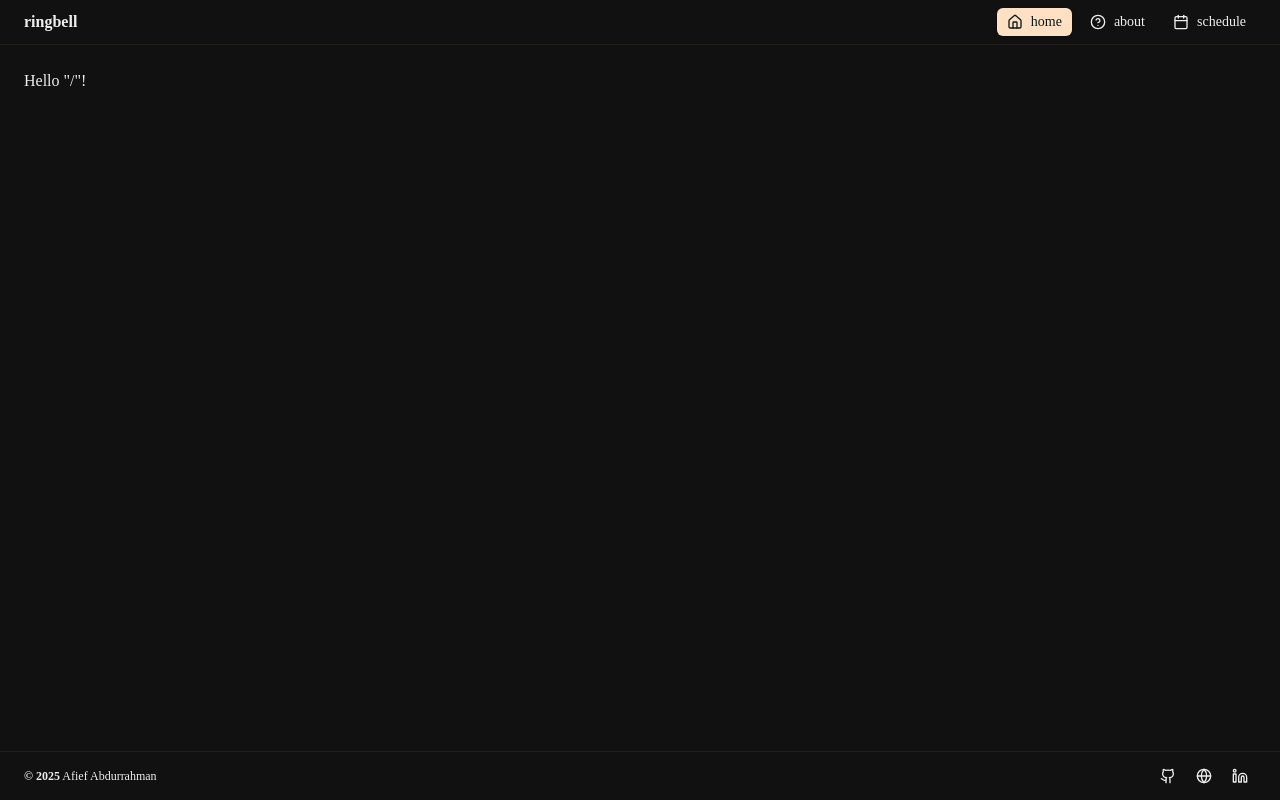
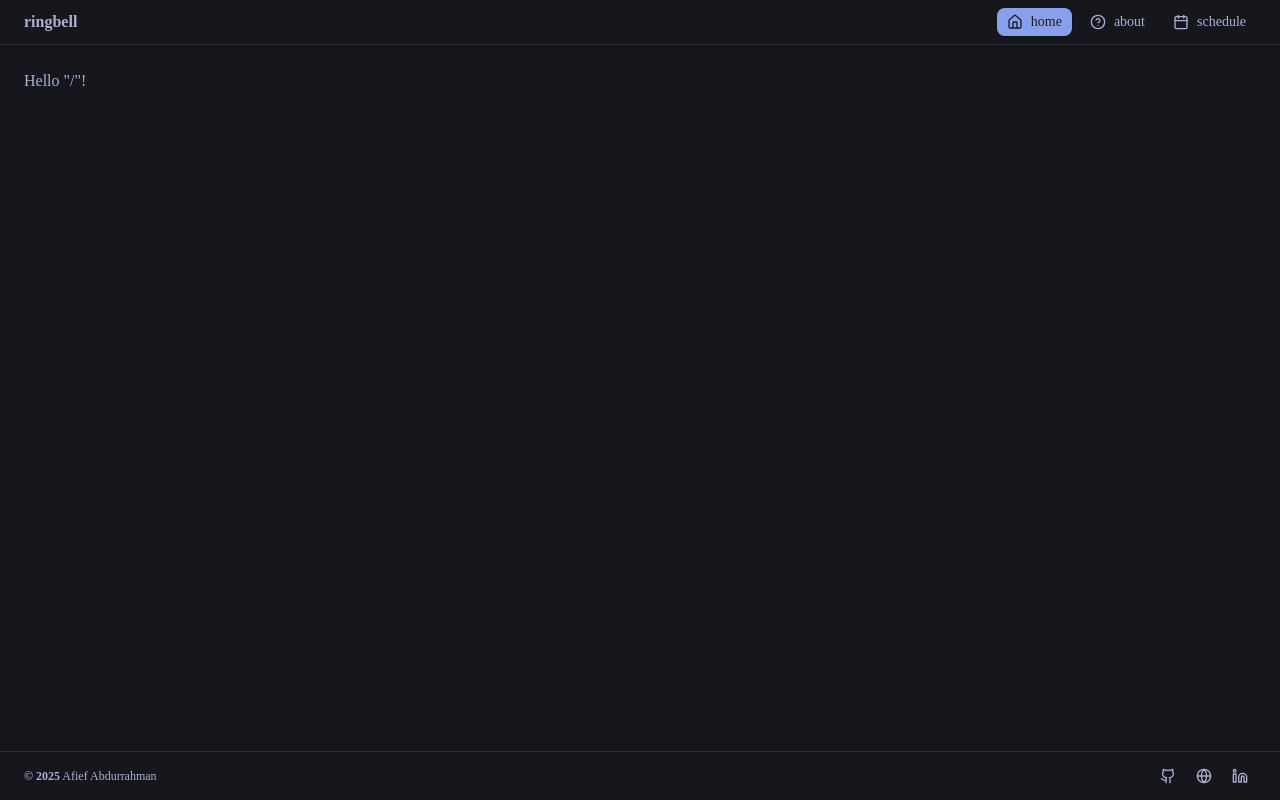
Before and after one commit to mafiefa02/school-bell, a React (Vite) app: page / in a window 1280 px wide. Built offline with nearby package versions, Linux system fonts and the light colour scheme.

Commit message:
chore: change theme color and border radius

```diff
--- a/src/styles/index.css
+++ b/src/styles/index.css
@@ -10,58 +10,58 @@
 }
 
 :root {
-  --background: hsl(0 0% 97.65%);
-  --foreground: hsl(0 0% 12.55%);
-  --muted: hsl(0 0% 93.73%);
-  --muted-foreground: hsl(0 0% 39.22%);
-  --popover: hsl(0 0% 98.82%);
-  --popover-foreground: hsl(0 0% 12.55%);
-  --card: hsl(0 0% 98.82%);
-  --card-foreground: hsl(0 0% 12.55%);
-  --border: hsl(0 0% 84.71%);
-  --input: hsl(0 0% 94.12%);
-  --primary: hsl(16.27 21.6% 32.26%);
-  --primary-foreground: hsl(44 0% 100%);
-  --secondary: hsl(34.05 100% 85.49%);
-  --secondary-foreground: hsl(16.27 50.43% 22.94%);
-  --accent: hsl(0 0% 90.98%);
-  --accent-foreground: hsl(0 0% 12.55%);
-  --destructive: hsl(10.16 77.87% 53.92%);
-  --destructive-foreground: hsl(0 0% 100%);
-  --ring: hsl(24.8 79.79% 63.14%);
-  --chart-1: hsl(16.27 21.6% 32.26%);
-  --chart-2: hsl(34.05 100% 85.49%);
-  --chart-3: hsl(0 0% 90.98%);
-  --chart-4: hsl(34.05 100% 88.49%);
-  --chart-5: hsl(16.27 24.6% 32.26%);
-  --radius: 0.5rem;
+  --background: hsl(0 0% 100%);
+  --foreground: hsl(222.2 84% 4.9%);
+  --muted: hsl(210 40% 96.1%);
+  --muted-foreground: hsl(215.4 16.3% 46.9%);
+  --popover: hsl(0 0% 100%);
+  --popover-foreground: hsl(222.2 84% 4.9%);
+  --card: hsl(0 0% 100%);
+  --card-foreground: hsl(222.2 84% 4.9%);
+  --border: hsl(214.3 31.8% 91.4%);
+  --input: hsl(214.3 31.8% 91.4%);
+  --primary: hsl(220.47 98.26% 36.08%);
+  --primary-foreground: hsl(210 40% 98%);
+  --secondary: hsl(210 40% 96.1%);
+  --secondary-foreground: hsl(222.2 47.4% 11.2%);
+  --accent: hsl(210 40% 96.1%);
+  --accent-foreground: hsl(222.2 47.4% 11.2%);
+  --destructive: hsl(0 92.99% 56.11%);
+  --destructive-foreground: hsl(210 40% 98%);
+  --ring: hsl(220.67 97.83% 36.08%);
+  --chart-1: hsl(220.47 98.26% 36.08%);
+  --chart-2: hsl(210 40% 96.1%);
+  --chart-3: hsl(210 40% 96.1%);
+  --chart-4: hsl(210 40% 99.1%);
+  --chart-5: hsl(220.47 101.26% 36.08%);
+  --radius: 0.6rem;
 }
 
 .dark {
-  --background: hsl(0 0% 6.67%);
-  --foreground: hsl(0 0% 93.33%);
-  --muted: hsl(0 0% 13.33%);
-  --muted-foreground: hsl(0 0% 70.59%);
-  --popover: hsl(0 0% 9.8%);
-  --popover-foreground: hsl(0 0% 93.33%);
-  --card: hsl(0 0% 9.8%);
-  --card-foreground: hsl(0 0% 93.33%);
-  --border: hsl(44 14% 11%);
-  --input: hsl(0 0% 28.24%);
-  --primary: hsl(29.51 100% 88.04%);
-  --primary-foreground: hsl(185.66 54.05% 6.99%);
-  --secondary: hsl(28.5 17.53% 18.98%);
-  --secondary-foreground: hsl(29.51 100% 88.04%);
-  --accent: hsl(0 0% 16.47%);
-  --accent-foreground: hsl(0 0% 93.33%);
-  --destructive: hsl(10.16 77.87% 53.92%);
-  --destructive-foreground: hsl(0 0% 100%);
-  --ring: hsl(29.51 100% 88.04%);
-  --chart-1: hsl(29.51 100% 88.04%);
-  --chart-2: hsl(28.5 17.53% 18.98%);
-  --chart-3: hsl(0 0% 16.47%);
-  --chart-4: hsl(28.5 17.53% 21.98%);
-  --chart-5: hsl(29.51 103% 88.04%);
+  --background: hsl(240 13.73% 10%);
+  --foreground: hsl(229.76 31.78% 74.71%);
+  --muted: hsl(232.5 15.44% 18.32%);
+  --muted-foreground: hsl(233.79 11.37% 50%);
+  --popover: hsl(234.55 17.46% 12.35%);
+  --popover-foreground: hsl(234 12.4% 52.55%);
+  --card: hsl(234.55 17.46% 12.35%);
+  --card-foreground: hsl(229.76 31.78% 74.71%);
+  --border: hsl(232.5 15.38% 20.59%);
+  --input: hsl(232 20% 14.71%);
+  --primary: hsl(225.45 71.22% 72.75%);
+  --primary-foreground: hsl(234.55 17.46% 12.35%);
+  --secondary: hsl(0 0% 82.75%);
+  --secondary-foreground: hsl(0 0% 20%);
+  --accent: hsl(227.73 48.05% 48.58%);
+  --accent-foreground: hsl(210 40% 98%);
+  --destructive: hsl(1.58 47.5% 52.94%);
+  --destructive-foreground: hsl(210 40% 98.04%);
+  --ring: hsl(225.45 71.22% 72.75%);
+  --chart-1: hsl(225.45 71.22% 72.75%);
+  --chart-2: hsl(0 0% 82.75%);
+  --chart-3: hsl(227.73 48.05% 48.58%);
+  --chart-4: hsl(0 0% 85.75%);
+  --chart-5: hsl(225.45 74.22% 72.75%);
 }
 
 @theme inline {
```
